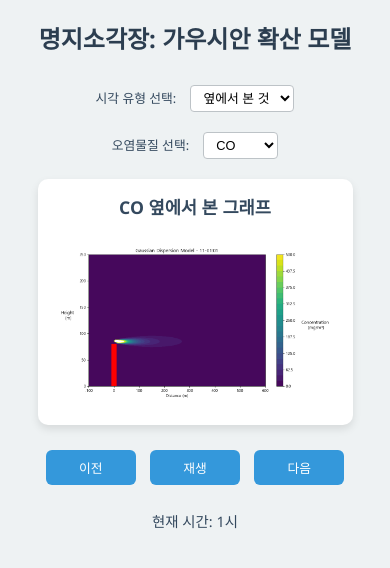
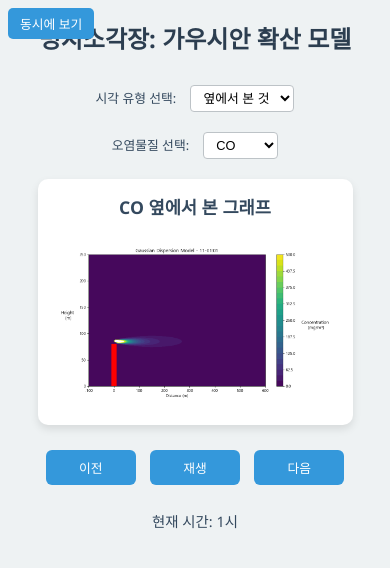
Before and after one commit to yonghwadragon/Gaussian-Pollution-Flow-Map, a plain HTML site: page index.html in a window 390 px wide. Drawn offline with Linux system fonts and the light colour scheme.

Commit message:
Add files via upload

```diff
--- a/index.html
+++ b/index.html
@@ -7,6 +7,9 @@
     <link rel="stylesheet" href="styles.css">
 </head>
 <body>
+    <a href="https://yonghwadragon.github.io/Gaussian-Pollution-Flow-Map_2/" class="top-left-button">
+        동시에 보기
+    </a>
     <div class="container">
         <h1>명지소각장: 가우시안 확산 모델</h1>
 
--- a/styles.css
+++ b/styles.css
@@ -60,7 +60,7 @@ h1 {
 
 .graph {
     background-color: #fff;
-    padding: 20px;
+    padding: 10px;
     border-radius: 10px;
     box-shadow: 0 4px 8px rgba(0, 0, 0, 0.1);
     max-width: 900px;
@@ -196,3 +196,42 @@ h1 {
         font-size: 0.9em;
     }
 }
+
+/* 왼쪽 상단 네비게이션 버튼 */
+.top-left-button {
+    position: fixed; /* 화면에 고정 */
+    top: 20px;       /* 화면 상단에서 20px 떨어진 위치 */
+    left: 20px;      /* 화면 왼쪽에서 20px 떨어진 위치 */
+    padding: 10px 20px; /* 버튼 내부 여백 */
+    background-color: #3498db; /* 버튼 배경색 */
+    color: #fff;     /* 버튼 텍스트 색상 */
+    text-decoration: none; /* 링크의 밑줄 제거 */
+    border-radius: 5px; /* 버튼 모서리 둥글게 */
+    font-size: 1em;  /* 버튼 텍스트 크기 */
+    z-index: 1000;   /* 다른 요소보다 위에 표시 */
+    transition: background-color 0.3s, transform 0.2s; /* 호버 시 애니메이션 */
+}
+
+.top-left-button:hover {
+    background-color: #2980b9; /* 호버 시 배경색 변경 */
+    transform: translateY(-2px); /* 호버 시 살짝 위로 이동 */
+}
+
+/* 반응형 디자인: 작은 화면 */
+@media (max-width: 768px) {
+    .top-left-button {
+        padding: 8px 16px; /* 패딩 감소 */
+        font-size: 0.9em;  /* 텍스트 크기 감소 */
+        top: 10px;         /* 상단 여백 감소 */
+        left: 10px;        /* 왼쪽 여백 감소 */
+    }
+}
+
+@media (max-width: 480px) {
+    .top-left-button {
+        padding: 6px 12px; /* 패딩 추가 감소 */
+        font-size: 0.8em;  /* 텍스트 크기 추가 감소 */
+        top: 8px;          /* 상단 여백 추가 감소 */
+        left: 8px;         /* 왼쪽 여백 추가 감소 */
+    }
+}
```
